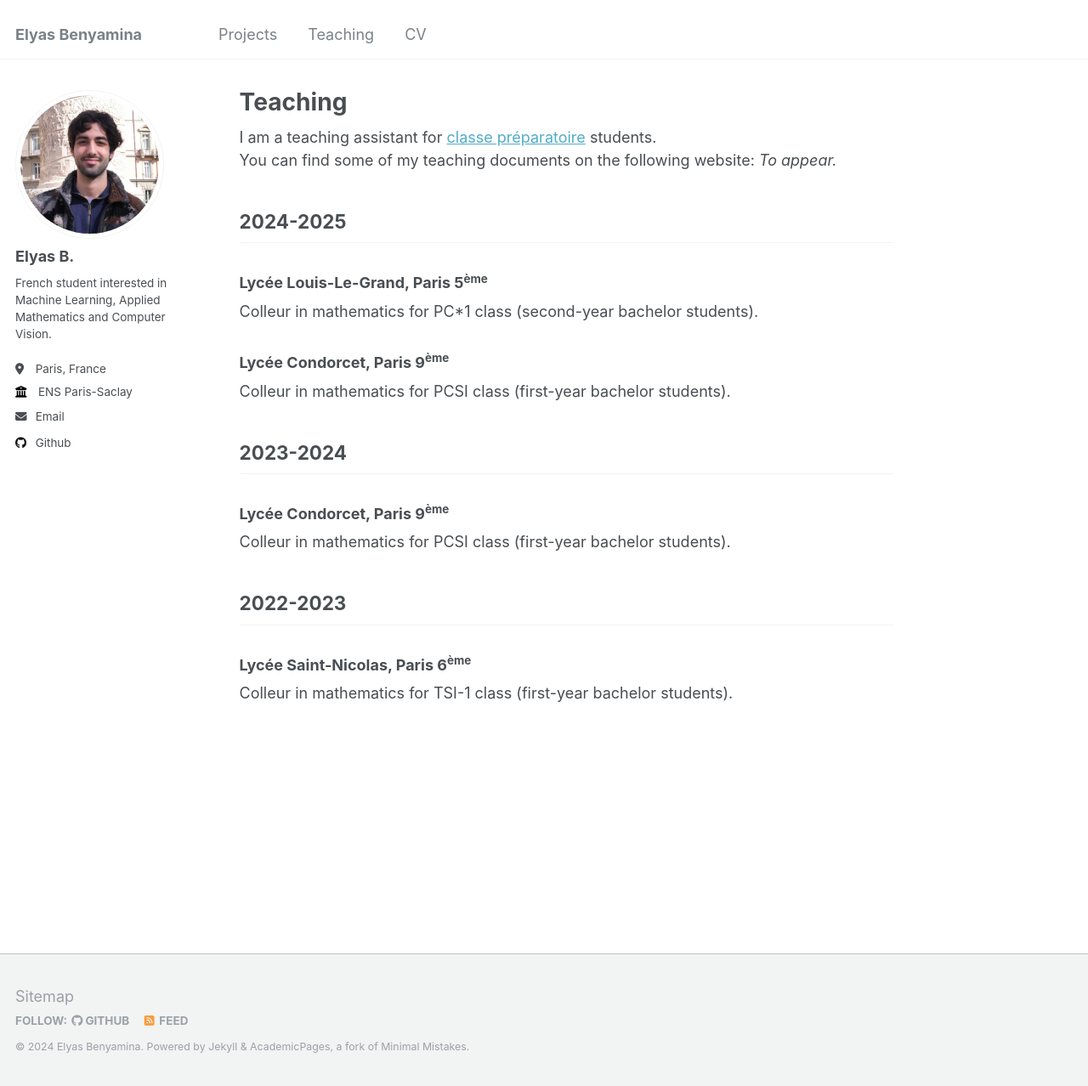
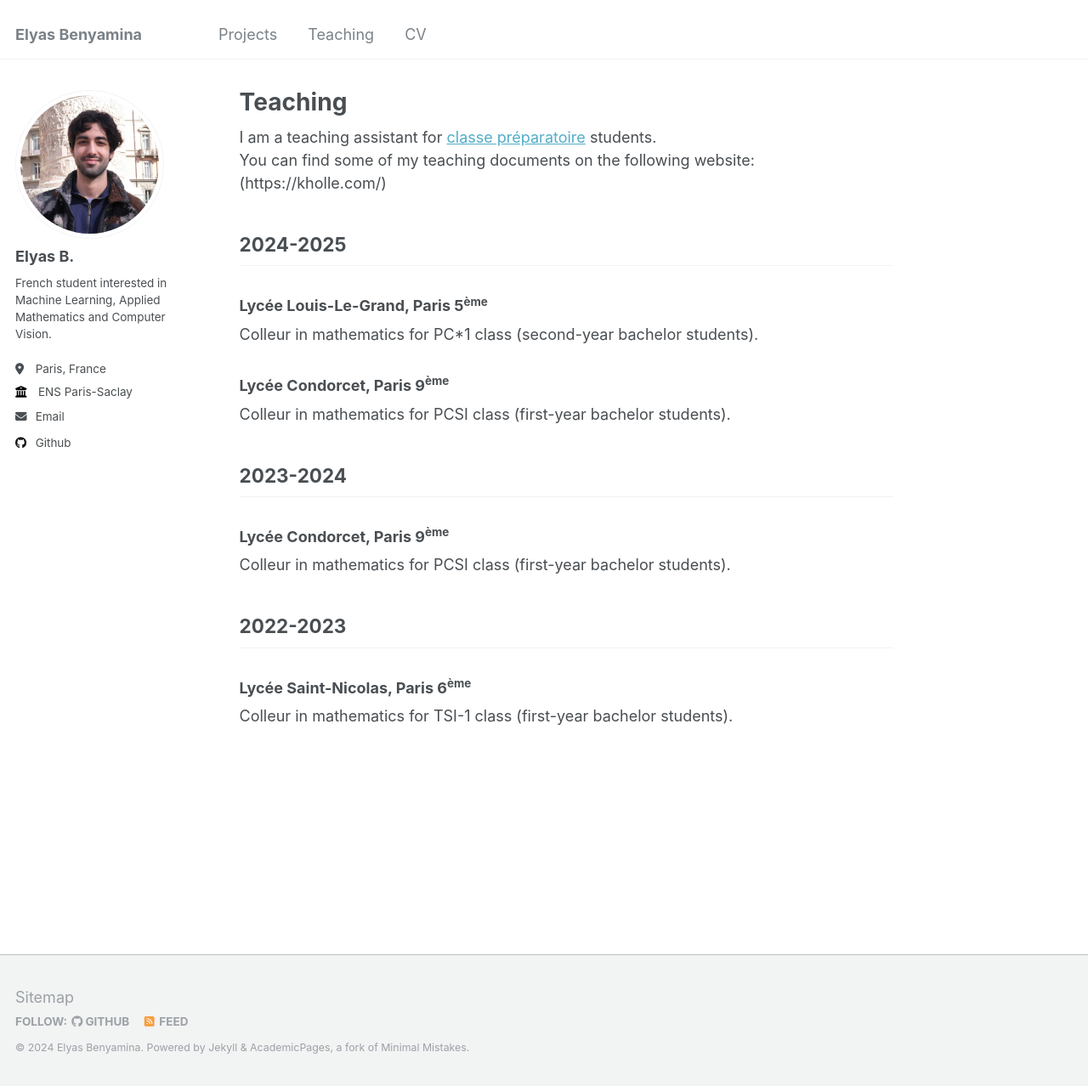
Before and after one commit to elyasbny/elyasbny.github.io, a Jekyll site: the page built from _pages/teaching.md, in a window 1280 px wide and 1278 px high. Shown: the whole window at 85% size. Built offline with Jekyll 4.4.1, drawn with Linux system fonts in a browser that asks for light colours.

Commit message:
Update teaching.md

```diff
--- a/_pages/teaching.md
+++ b/_pages/teaching.md
@@ -8,8 +8,7 @@ redirect_from:
 ---
 
 I am a teaching assistant for [classe préparatoire](https://en.wikipedia.org/wiki/Classe_pr%C3%A9paratoire_aux_grandes_%C3%A9coles) students.\
-You can find some of my teaching documents on the following website: *To appear.*
-
+You can find some of my teaching documents on the following website: (https://kholle.com/)
 ## 2024-2025
 ### Lycée Louis-Le-Grand, Paris 5<sup>ème</sup>
 Colleur in mathematics for PC\*1 class (second-year bachelor students).
```
